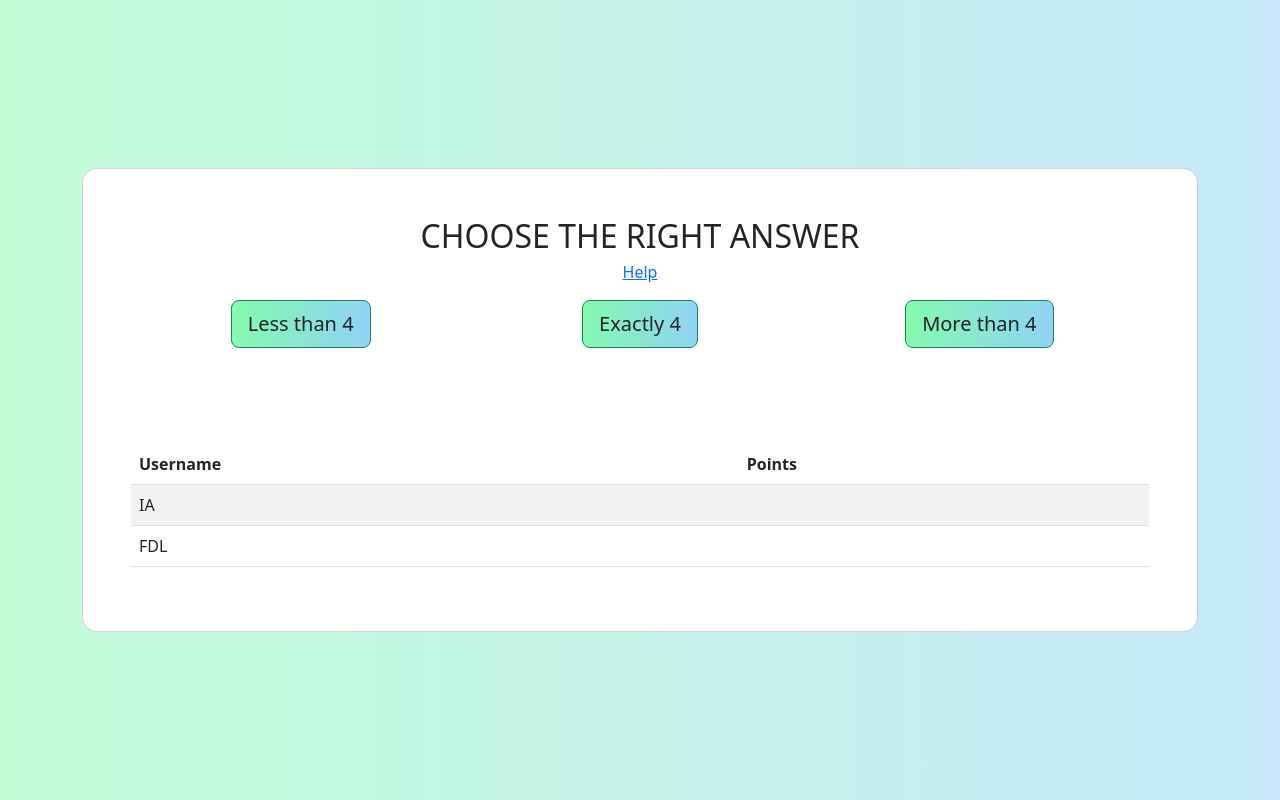
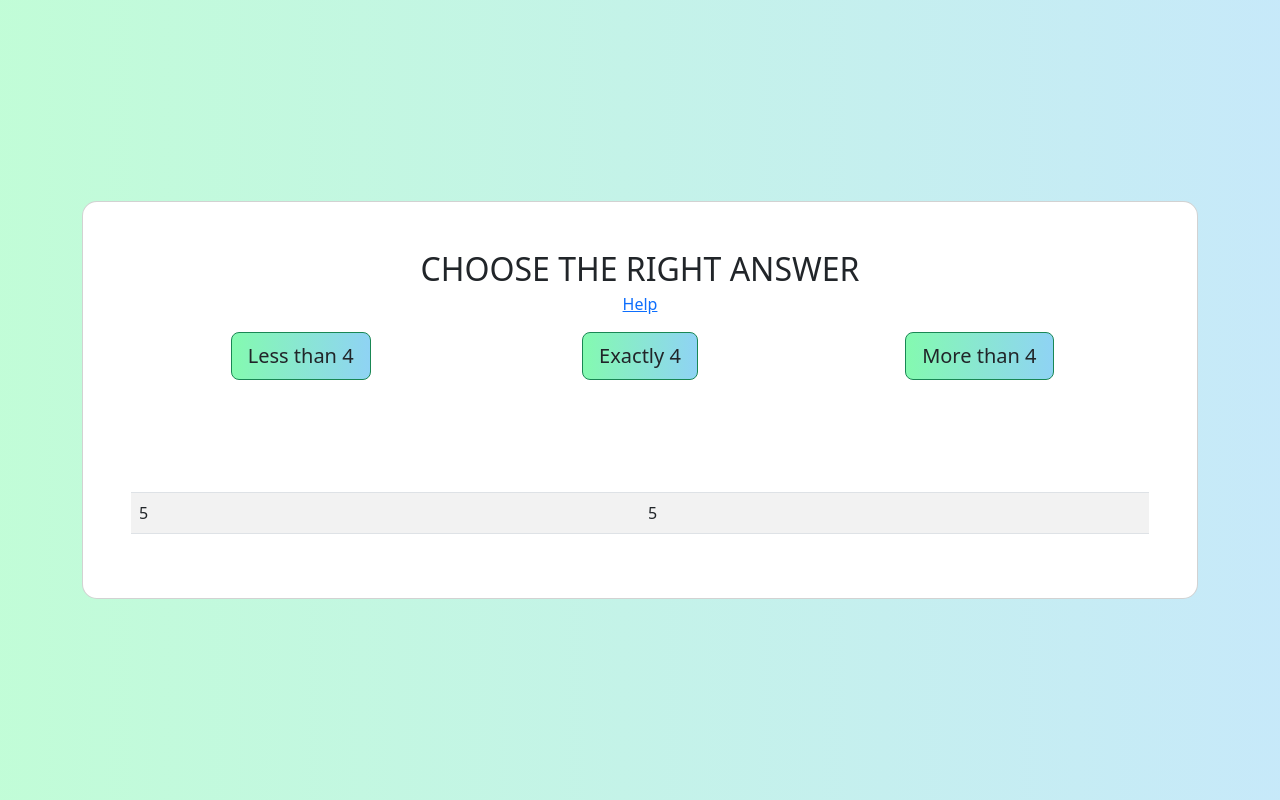
Before and after one commit to Mohamed-Fdl/Fdl-guess-game, a website: page public/play.html in a window 1280 px wide. Drawn offline with nearby package versions, Linux system fonts and the light colour scheme; no server answers.

Commit message:
commit of 23*05*22 of fdl-guess-game

```diff
--- a/public/play.html
+++ b/public/play.html
@@ -46,18 +46,14 @@
                                     <table class="table table-striped mt-5" id="points_table">
                                         <thead>
                                             <tr>
-                                                <th scope="col">Username</th>
-                                                <th scope="col">Points</th>
+                                                <th scope="col" id="user_name"></th>
+                                                <th scope="col" id="opp_name"></th>
                                             </tr>
                                         </thead>
                                         <tbody>
                                             <tr>
-                                                <td>IA</td>
-                                                <td id="ia_points"></td>
-                                            </tr>
-                                            <tr>
-                                                <td id="user_name">FDL</td>
-                                                <td id="user_points"></td>
+                                                <td id="user_points">5</td>
+                                                <td id="ia_points">5</td>
                                             </tr>
                                         </tbody>
                                     </table>
--- a/public/script.js
+++ b/public/script.js
@@ -8,9 +8,15 @@ var mtf_button = document.getElementById('mtfour')
 
 var user_name = document.getElementById('user_name')
 
-const username = location.search.split('=')[1].toString()
+var opp_name = document.getElementById('opp_name')
+
+const username = location.search.split('&')[0].split('=')[1]
+
+const opponent = location.search.split('&')[1].split('=')[1]
 
 user_name.innerHTML = username
+
+opp_name.innerHTML = opponent
 
 const user = { username: username, points: 5 }
 
--- a/server.js
+++ b/server.js
@@ -50,6 +50,11 @@ io.on('connection', (socket) => {
             }
         })
 
+        socket.on('gggg', function() {
+            console.log('newgame session');
+        })
+
+
     });
 
 
```
Also changed, not shown: public/users.js (+2 -5 lines).
